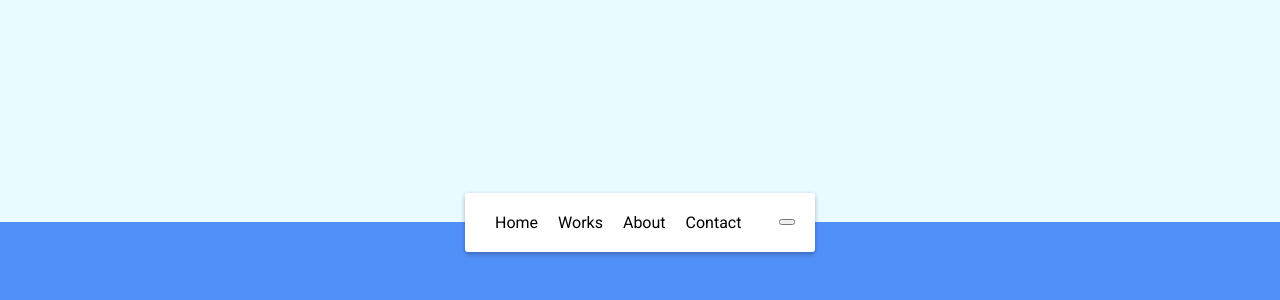
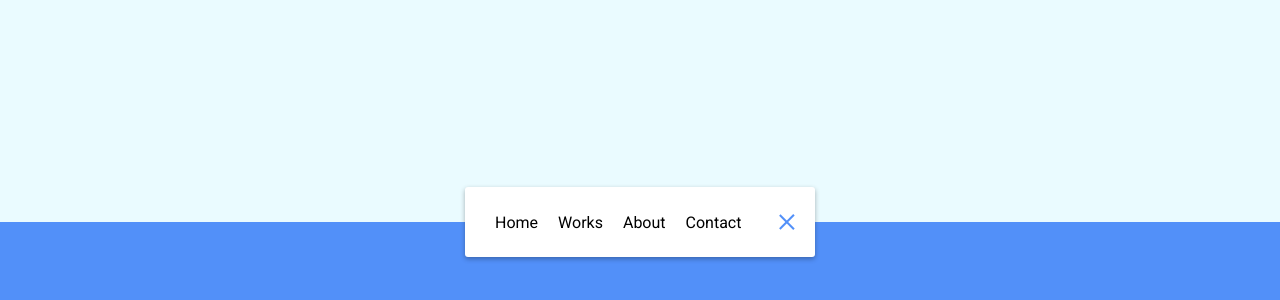
Before and after one commit to mmkrty/50-animated-navigation, a plain HTML site: page index.html in a window 1280 px wide. Shown: the part 178-478 px from the top of the page. Drawn offline with Linux system fonts and the light colour scheme.

Commit message:
complete button styling.

```diff
--- a/style.css
+++ b/style.css
@@ -66,3 +66,40 @@
   text-decoration: none;
   margin: 0 10px;
 }
+
+.icon {
+  border: none;
+  position: relative;
+  cursor: pointer;
+  background-color: #fff;
+  padding: 0;
+  height: 30px;
+  width: 30px;
+}
+
+.icon:focus {
+  outline: 0;
+}
+
+.icon .line {
+  position: absolute;
+  background-color: #5290f9;
+  height: 2px;
+  width: 20px;
+  top: 10px;
+  left: 5px;
+  transition: transform 0.6s linear;
+}
+
+.icon .line2 {
+  top: auto;
+  bottom: 10px;
+}
+
+nav.active .icon .line1 {
+  transform: rotate(-765deg) translateY(5.5px);
+}
+
+nav.active .icon .line2 {
+  transform: rotate(765deg) translateY(-5.5px);
+}
```
